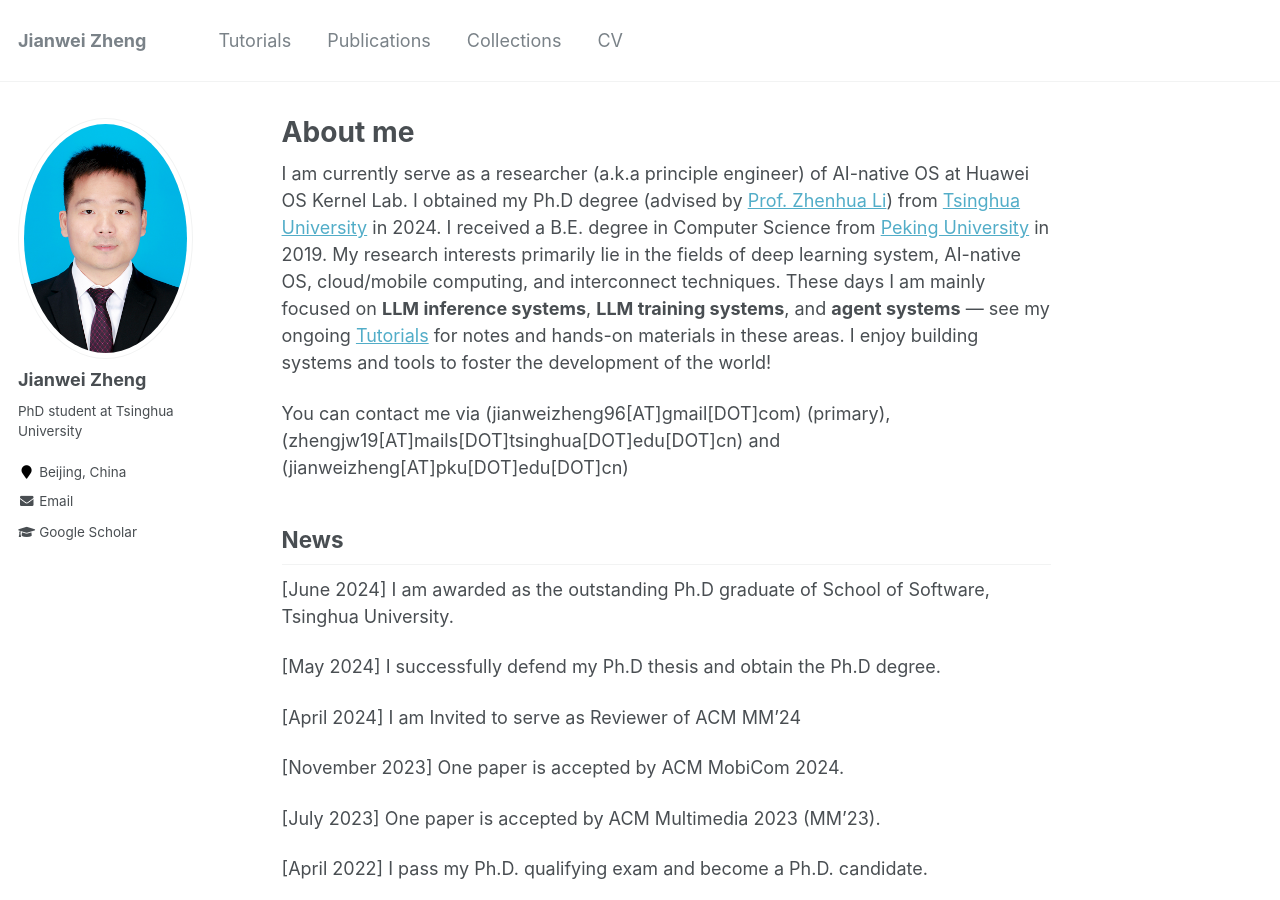
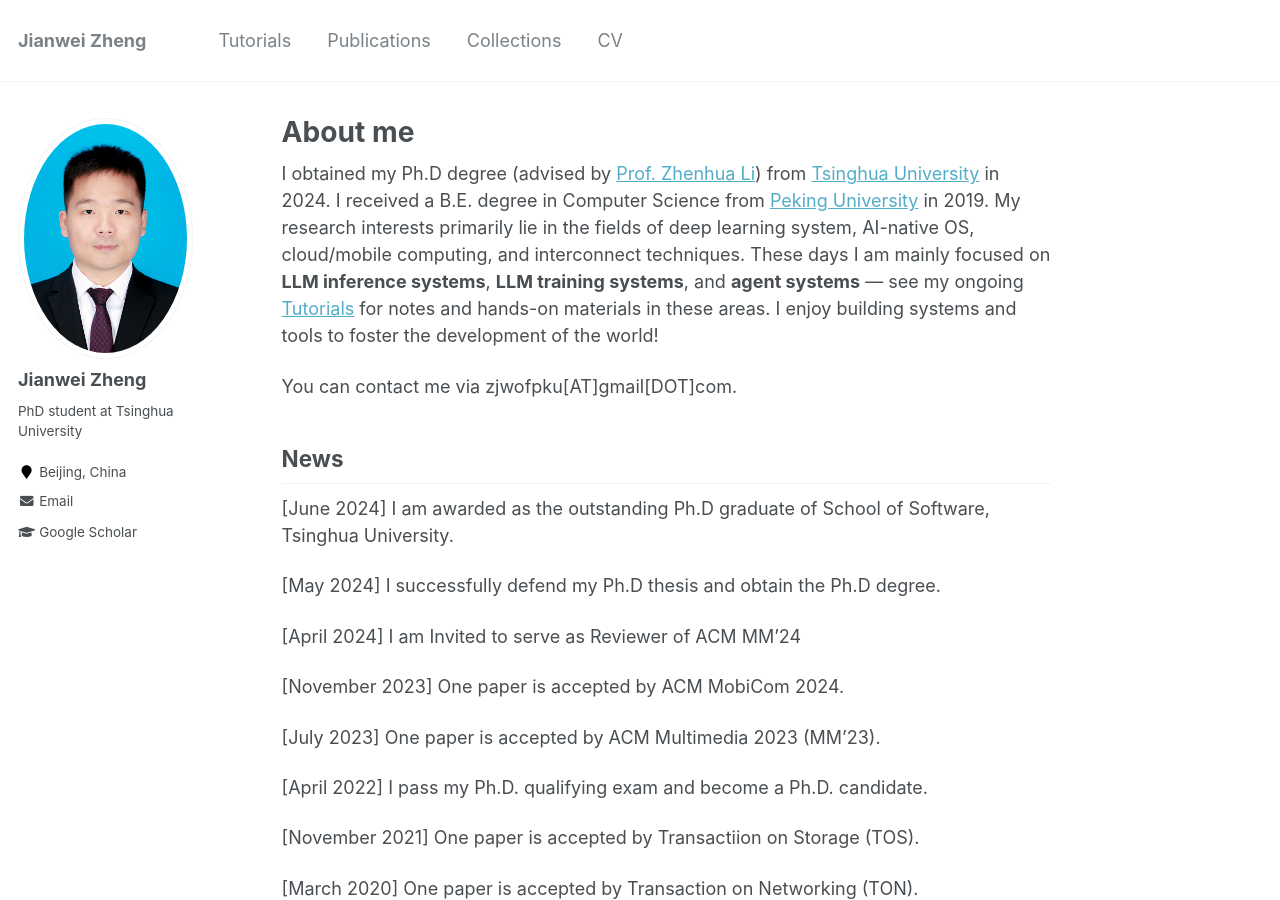
Before and after one commit to jwzheng96/jwzheng96.github.io, a Jekyll site: the page built from _pages/about.md, in a window 1280 px wide and 900 px high. Built offline with Jekyll 4.4.1, drawn with Linux system fonts in a browser that asks for light colours.

Commit message:
Update About page bio and contact email

```diff
--- a/_pages/about.md
+++ b/_pages/about.md
@@ -8,13 +8,13 @@ redirect_from:
   - /about.html
 ---
 
-I am currently serve as a researcher (a.k.a principle engineer) of AI-native OS at Huawei OS Kernel Lab. I obtained my Ph.D degree (advised by [Prof. Zhenhua Li](http://www.greenorbs.org/people/lzh/)) from [Tsinghua University](http://info.tsinghua.edu.cn/index.jsp) in 2024.
+I obtained my Ph.D degree (advised by [Prof. Zhenhua Li](http://www.greenorbs.org/people/lzh/)) from [Tsinghua University](http://info.tsinghua.edu.cn/index.jsp) in 2024.
 I received a B.E. degree in Computer Science from [Peking University](https://www.pku.edu.cn/) in 2019.
 My research interests primarily lie in the fields of deep learning system, AI-native OS, cloud/mobile computing, and interconnect techniques.
 These days I am mainly focused on **LLM inference systems**, **LLM training systems**, and **agent systems** — see my ongoing [Tutorials](/tutorials/) for notes and hands-on materials in these areas.
 I enjoy building systems and tools to foster the development of the world!
 
-You can contact me via (jianweizheng96[AT]gmail[DOT]com) (primary), (zhengjw19[AT]mails[DOT]tsinghua[DOT]edu[DOT]cn) and (jianweizheng[AT]pku[DOT]edu[DOT]cn)
+You can contact me via zjwofpku[AT]gmail[DOT]com.
 
 
 ## News
```
